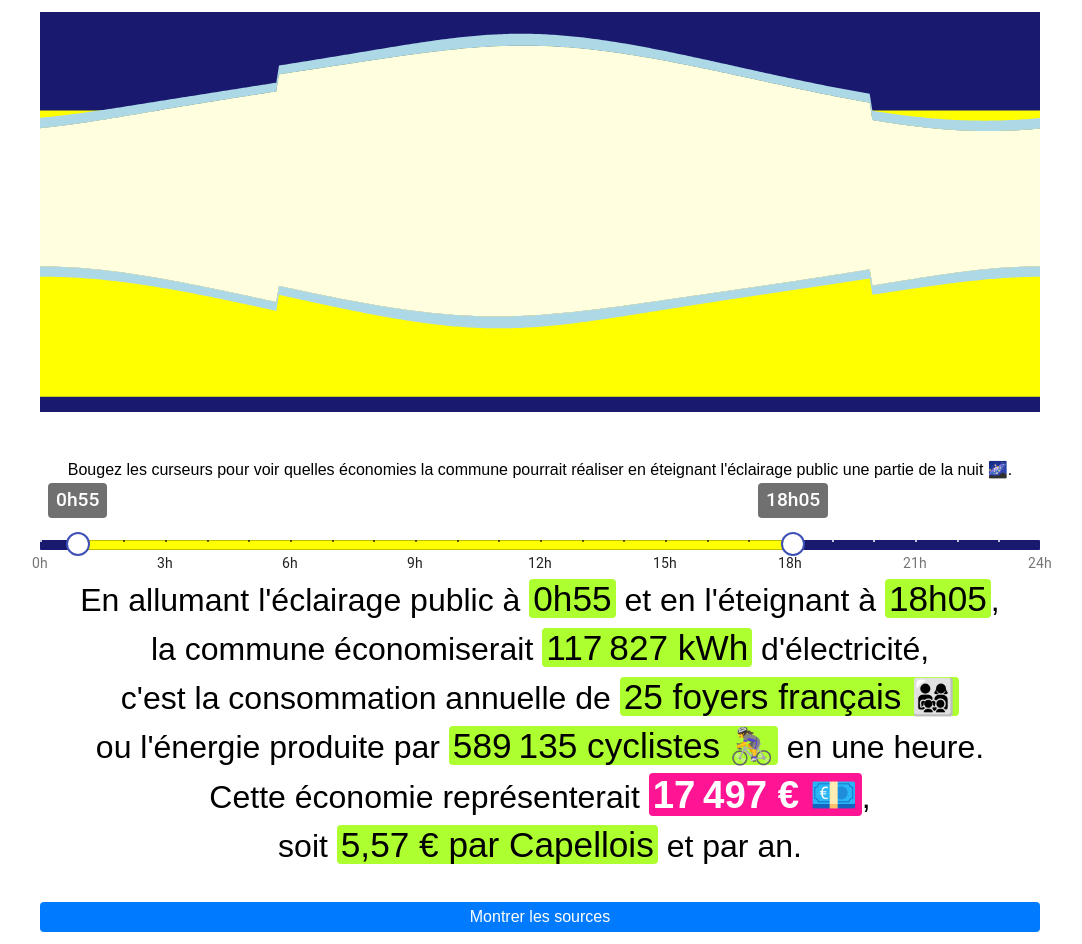
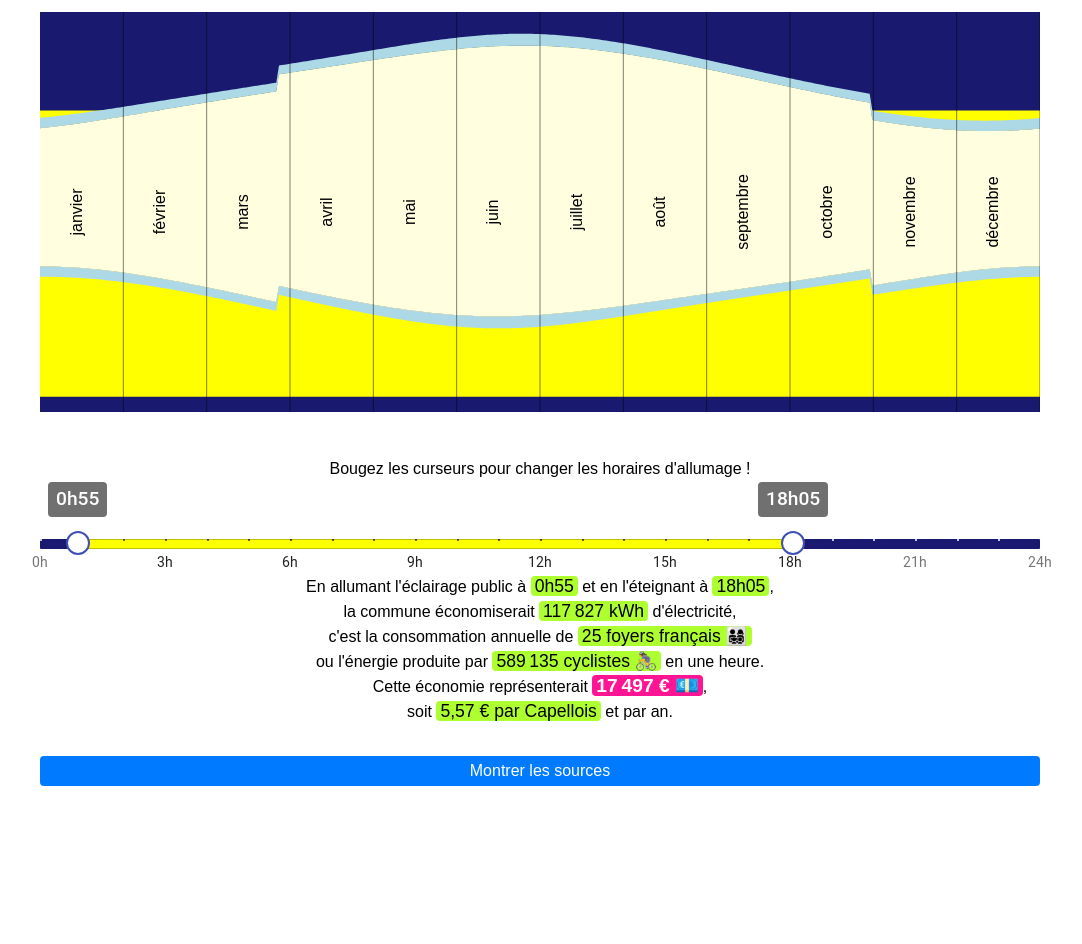
Before and after one commit to nop00/sunset, a React (Vite) app: page / in a window 1280 px wide. Shown: the whole page, without its empty margins (100-1182 px from the left). After the commit the page ends 800 px from the top, so only its background shows below. Built offline with nearby package versions, Linux system fonts and the light colour scheme.

Commit message:
Affichage des mois

```diff
--- a/src/App.tsx
+++ b/src/App.tsx
@@ -33,7 +33,7 @@ const Centerer = styled.div`
 `;
 
 const EphemerisContainer = styled.div`
-  height: 400px;
+  height: 50vh;
 `;
 
 const Order = styled.div`
@@ -77,10 +77,7 @@ export default () => {
           lightsOffTime={lightingTime[1]}
         />
       </EphemerisContainer>
-      <Order>
-        Bougez les curseurs pour voir quelles économies la commune pourrait
-        réaliser en éteignant l'éclairage public une partie de la nuit 🌌.
-      </Order>
+      <Order>Bougez les curseurs pour changer les horaires d'allumage !</Order>
       <RangeSlider value={lightingTime} onChange={setLightingTime} />
       <Explanation
         onTime={readableTime(lightingTime[0])}
--- a/src/components/explanation/index.tsx
+++ b/src/components/explanation/index.tsx
@@ -68,7 +68,6 @@ const Button = styled.div`
 `;
 
 const Big = styled.div`
-  font-size: 200%;
   text-align: center;
 `;
 
--- a/src/components/period-lighting/index.tsx
+++ b/src/components/period-lighting/index.tsx
@@ -2,7 +2,7 @@ import React from "react";
 import styled from "styled-components";
 import { Day, Moment } from "../../types";
 import { Area } from "../area";
-import { map, isNumber, size } from "lodash";
+import { map, isNumber, size, times } from "lodash";
 import { timeToSeconds } from "../../utils/time";
 
 interface Props {
@@ -17,6 +17,21 @@ interface Props {
 const DAY_START = 0;
 const DAY_END = 24 * 60 * 60;
 
+const MONTHS = [
+  "janvier",
+  "février",
+  "mars",
+  "avril",
+  "mai",
+  "juin",
+  "juillet",
+  "août",
+  "septembre",
+  "octobre",
+  "novembre",
+  "décembre"
+];
+
 const seriesToNumbers = (data: Day[], moment: Moment): number[] =>
   map(
     data,
@@ -24,15 +39,32 @@ const seriesToNumbers = (data: Day[], moment: Moment): number[] =>
       isNumber(moment) ? moment : timeToSeconds(day[moment] || "00:00:00")
   );
 
+const Root = styled.div`
+  width: 100%;
+  height: 100%;
+  position: relative;
+`;
+
 const Svg = styled.svg`
   width: 100%;
   height: 100%;
+`;
+
+const Legend = styled.svg`
+  width: 100%;
+  height: 100%;
+  left: 0;
+  right: 0;
+  top: 0;
+  bottom: 0;
+  position: absolute;
 `;
 
 export const PeriodLighting = ({ data, areas }: Props) => {
   const viewboxWidth = size(data) - 1;
 
   return (
+    <Root>
       <Svg
         viewBox={`0 ${DAY_START} ${viewboxWidth} ${DAY_END}`}
         preserveAspectRatio="none"
@@ -44,5 +76,36 @@ export const PeriodLighting = ({ data, areas }: Props) => {
           return <Area key={i} min={_from} max={_to} color={color} />;
         })}
       </Svg>
+      <Legend style={{ position: "absolute" }}>
+        {times(12, i => {
+          const textX = (100 / 12) * i + 100 / 24 + "%";
+          const textY = "50%";
+          return (
+            <>
+              <text
+                x={textX}
+                y={textY}
+                textAnchor="middle"
+                style={{
+                  transform: "rotate(-.25turn)",
+                  transformOrigin: `${textX} ${textY}`
+                }}
+              >
+                {MONTHS[i]}
+              </text>
+              <line
+                x1={100 - (100 / 12) * i + "%"}
+                x2={100 - (100 / 12) * i + "%"}
+                y1={0}
+                y2="100%"
+                fill="red"
+                strokeWidth={1}
+                stroke="rgba(0,0,0,.5)"
+              />
+            </>
+          );
+        })}
+      </Legend>
+    </Root>
   );
 };
```
Lines whose indentation alone changed are shown as unchanged.
